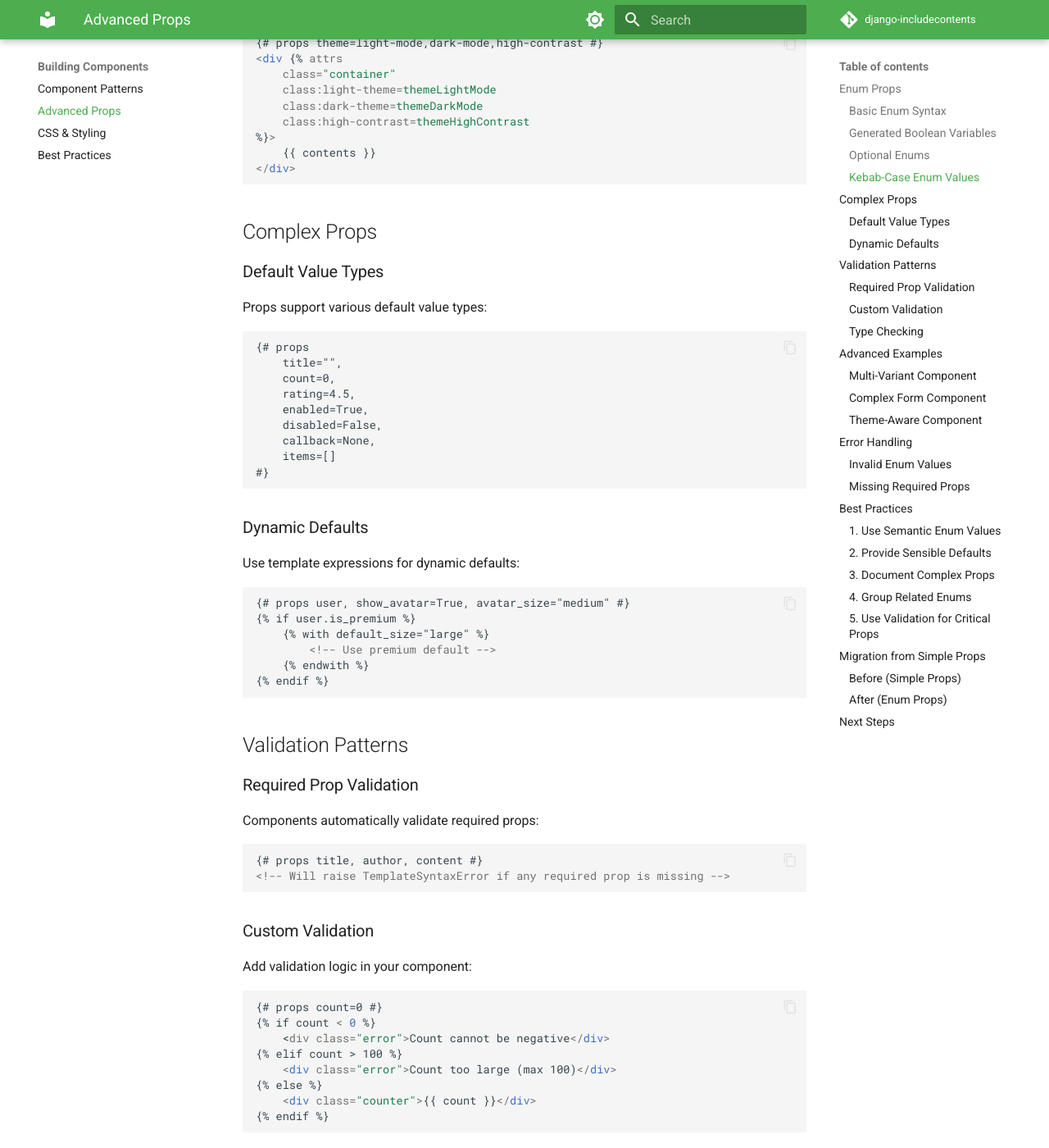
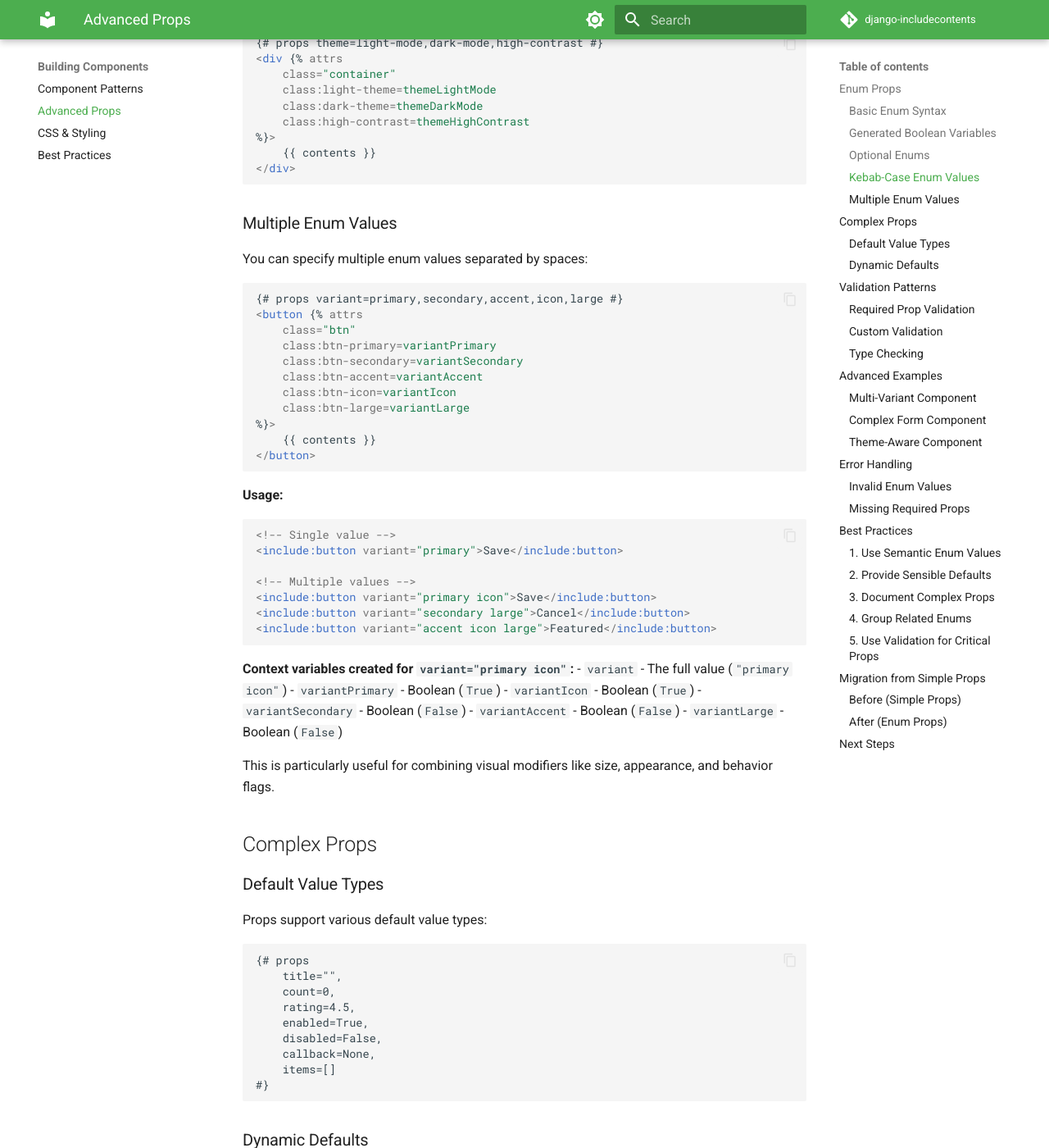
Before and after one commit to SmileyChris/django-includecontents, an MkDocs documentation site: the page built from docs/building-components/advanced-props.md, in a window 1280 px wide and 1400 px high, scrolled down 1609 px. Shown: the whole window at 82% size. Built offline with MkDocs 1.6.1 and Material for MkDocs 9.7.7, drawn with Linux system fonts in a browser that asks for light colours; comment, search, counter and statistics services are not loaded.

Commit message:
Add support for multiple space-separated enum values in props and enhance validation

````diff
--- a/docs/building-components/advanced-props.md
+++ b/docs/building-components/advanced-props.md
@@ -78,6 +78,45 @@ Enum values with hyphens are converted to camelCase for boolean variables:
     {{ contents }}
 </div>
 ```
+
+### Multiple Enum Values
+
+You can specify multiple enum values separated by spaces:
+
+```html
+{# props variant=primary,secondary,accent,icon,large #}
+<button {% attrs
+    class="btn"
+    class:btn-primary=variantPrimary
+    class:btn-secondary=variantSecondary
+    class:btn-accent=variantAccent
+    class:btn-icon=variantIcon
+    class:btn-large=variantLarge
+%}>
+    {{ contents }}
+</button>
+```
+
+**Usage:**
+```html
+<!-- Single value -->
+<include:button variant="primary">Save</include:button>
+
+<!-- Multiple values -->
+<include:button variant="primary icon">Save</include:button>
+<include:button variant="secondary large">Cancel</include:button>
+<include:button variant="accent icon large">Featured</include:button>
+```
+
+**Context variables created for `variant="primary icon"`:**
+- `variant` - The full value (`"primary icon"`)
+- `variantPrimary` - Boolean (`True`)
+- `variantIcon` - Boolean (`True`)
+- `variantSecondary` - Boolean (`False`)
+- `variantAccent` - Boolean (`False`)
+- `variantLarge` - Boolean (`False`)
+
+This is particularly useful for combining visual modifiers like size, appearance, and behavior flags.
 
 ## Complex Props
 
--- a/docs/reference/api-reference.md
+++ b/docs/reference/api-reference.md
@@ -229,13 +229,23 @@ Define props with allowed values:
 
 **Usage:**
 ```html
+<!-- Single value -->
 <include:button variant="primary">Click me</include:button>
+
+<!-- Multiple values (space-separated) -->
+<include:button variant="primary large">Big Primary Button</include:button>
 ```
 
-**Generated variables:**
+**Generated variables for single value (`variant="primary"`):**
 - `variant` - The prop value (`"primary"`)
-- `variantPrimary` - Boolean for the selected value (`True`)
-- `variantSecondary` - Boolean for other values (`False`)
+- `variantPrimary` - Boolean (`True`)
+- `variantSecondary` - Boolean (`False`)
+
+**Generated variables for multiple values (`variant="primary large"`):**
+- `variant` - The full value (`"primary large"`)
+- `variantPrimary` - Boolean (`True`)
+- `variantLarge` - Boolean (`True`)
+- Other boolean flags remain `False`
 
 ### Attrs Variable
 
````
Also changed, not shown: changes/+enum-multiple-values.feature.md (added, +1 -0 lines), 4 other files.
